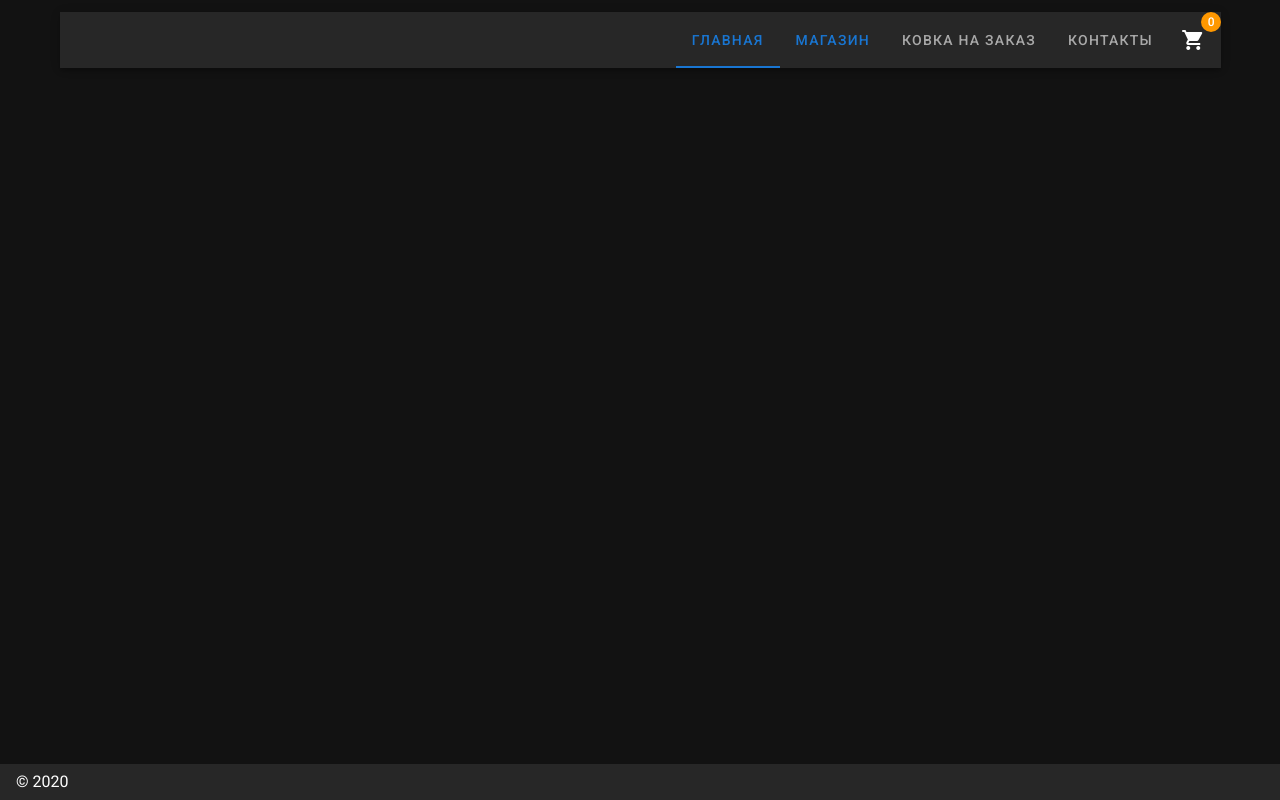
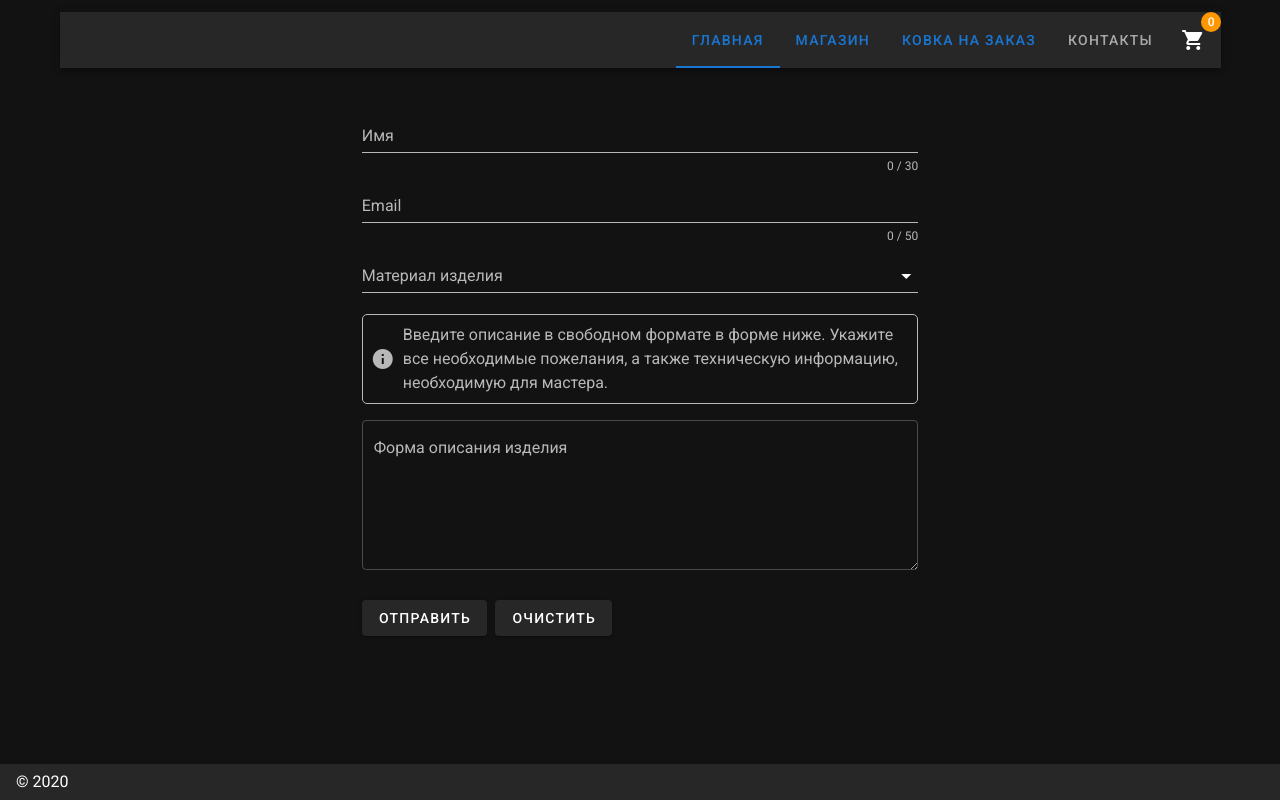
Before and after one commit to fallofElil/blacksmith-frontend, a Nuxt app: page /custom-order in a window 1280 px wide. Built offline with nearby package versions, Linux system fonts and the light colour scheme.

Commit message:
adds page for custom order

```diff
--- a/components/Header.vue
+++ b/components/Header.vue
@@ -18,7 +18,11 @@
                 Магазин
               </NuxtLink>
             </v-tab>
-            <v-tab>Ковка на заказ</v-tab>
+            <v-tab>
+              <NuxtLink to="custom-order" class="link">
+                Ковка на заказ
+              </NuxtLink>
+            </v-tab>
             <v-tab>Контакты</v-tab>
           </v-tabs>
           <v-btn icon>
--- /dev/null
+++ b/pages/custom-order.vue
@@ -0,0 +1,86 @@
+<template>
+  <v-container>
+    <v-row justify="center">
+      <v-col cols="6">
+        <v-form>
+          <v-text-field
+            v-model="name"
+            :counter="30"
+            label="Имя"
+            required
+          />
+          <v-text-field
+            v-model="email"
+            :counter="50"
+            label="Email"
+            required
+          />
+          <v-select
+            v-model="select"
+            :items="materials"
+            :rules="[v => !!v || 'Выберете материал']"
+            label="Материал изделия"
+            required
+          />
+          <div class="descr-wrapper">
+            <v-icon class="descr-icon" dark="true">
+              mdi-information
+            </v-icon>
+            <p class="descr-txt">
+              {{ description }}
+            </p>
+          </div>
+          <v-textarea
+            outlined
+            name="input-7-4"
+            label="Форма описания изделия"
+          />
+          <v-btn class="btn-submit" @click="submit">
+            Отправить
+          </v-btn>
+          <v-btn @click="clear">
+            Очистить
+          </v-btn>
+        </v-form>
+      </v-col>
+    </v-row>
+  </v-container>
+</template>
+
+<script>
+export default {
+  name: 'CustomOrder',
+  data: () => {
+    return {
+      materials: [
+        'сталь', 'железо', 'чугун', 'медь', 'бронза', 'латунь', 'смешанный'
+      ],
+      description: 'Введите описание в свободном формате в форме ниже. ' +
+      'Укажите все необходимые пожелания, а также техническую информацию, ' +
+      'необходимую для мастера.'
+    }
+  }
+}
+</script>
+
+<style lang="scss" scoped>
+.descr-wrapper {
+  display: flex;
+  justify-content: flex-start;
+  align-items: center;
+  padding: .5rem;
+  margin-bottom: 1rem;
+  border: 1px solid;
+  border-radius: 5px;
+  opacity: .7;
+}
+.descr-icon {
+  margin-right: .5rem;
+}
+.descr-txt {
+  margin: 0;
+}
+.btn-submit {
+  margin-right: .5rem;
+}
+</style>
```
